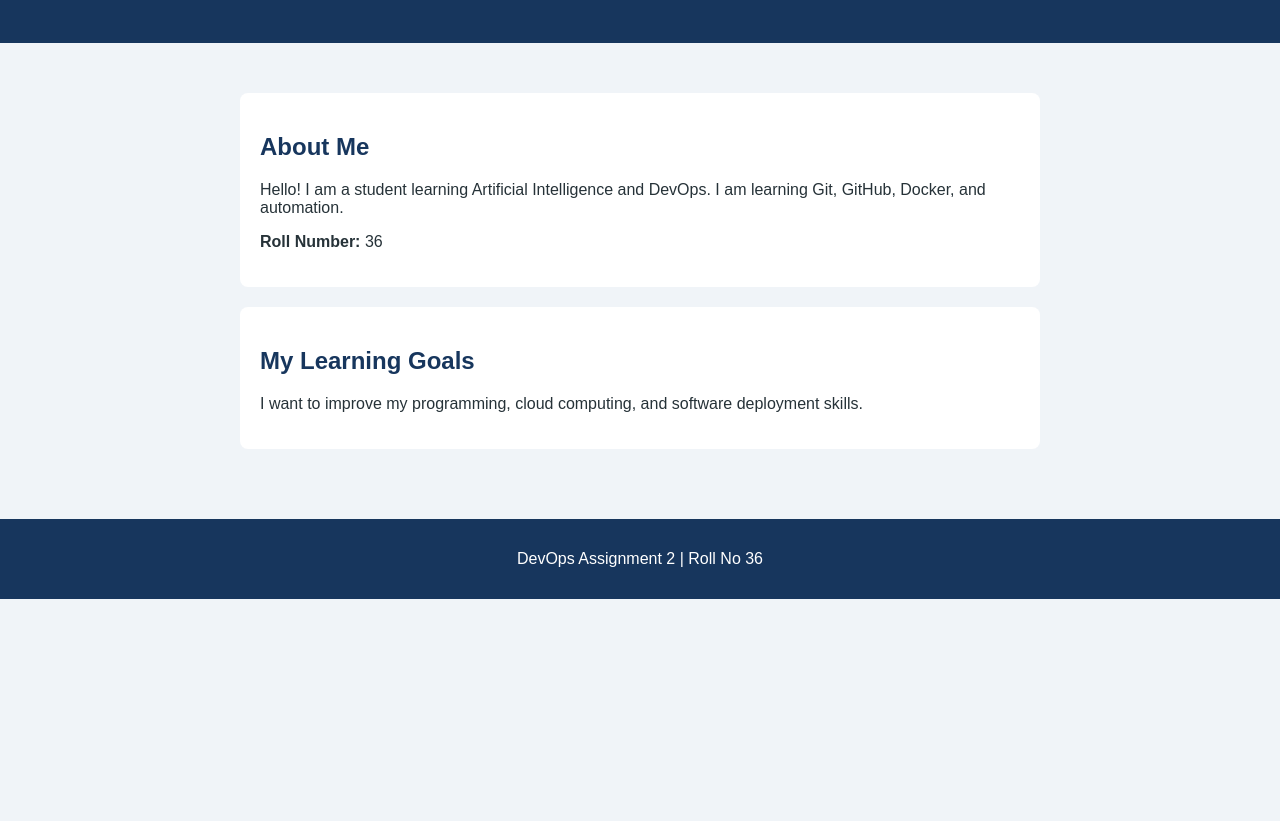
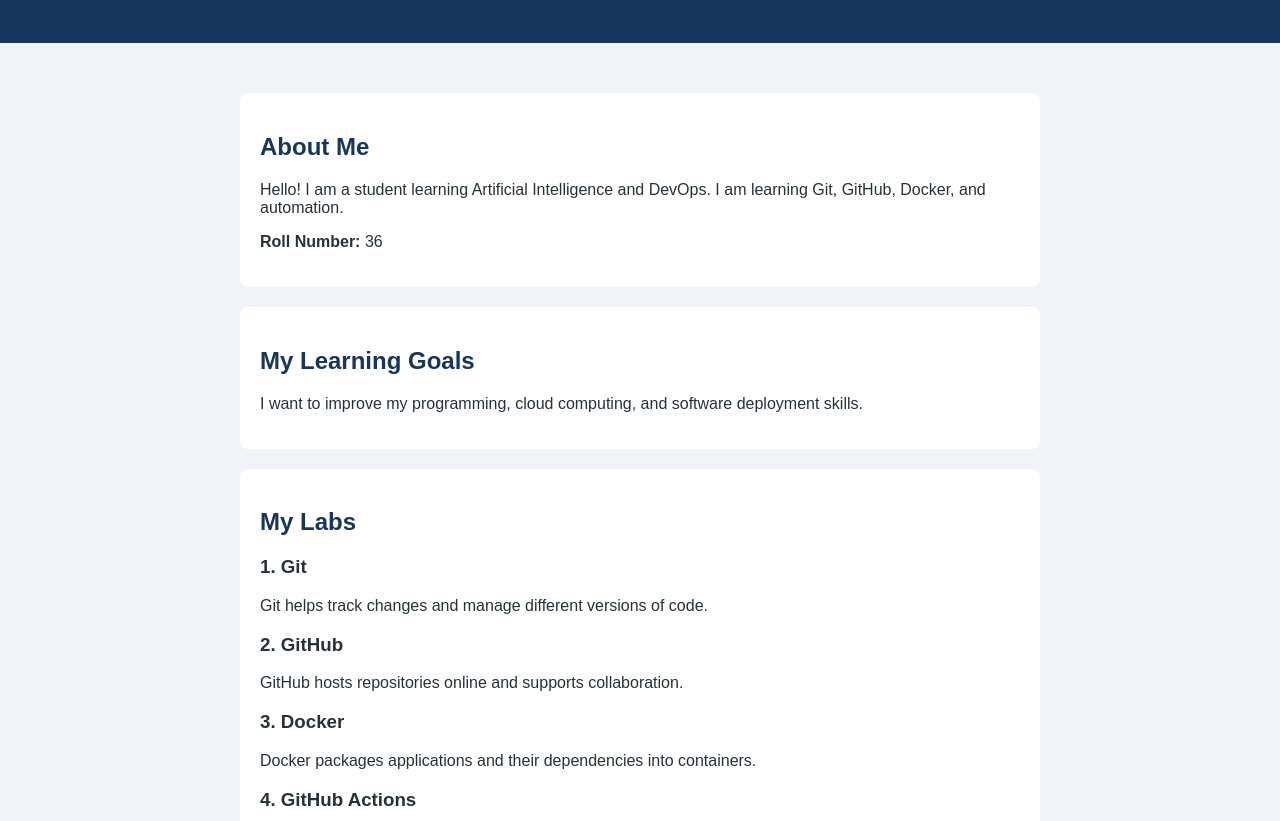
Before and after one commit to Zainab-zaini/devops-a2-36, a plain HTML site: page index.html in a window 1280 px wide. Shown: the part 131-952 px from the top of the page. Before the commit the page ends 800 px from the top, so only its background shows below. Drawn offline with Linux system fonts and the light colour scheme.

Commit message:
Add course labs section to portfolio

```diff
--- a/index.html
+++ b/index.html
@@ -26,6 +26,23 @@
             <p>I want to improve my programming, cloud computing,
             and software deployment skills.</p>
         </section>
+
+        <section>
+            <h2>My Labs</h2>
+
+            <h3>1. Git</h3>
+            <p>Git helps track changes and manage different versions of code.</p>
+
+            <h3>2. GitHub</h3>
+            <p>GitHub hosts repositories online and supports collaboration.</p>
+
+            <h3>3. Docker</h3>
+            <p>Docker packages applications and their dependencies into containers.</p>
+
+            <h3>4. GitHub Actions</h3>
+            <p>GitHub Actions automates testing and deployment workflows.</p>
+        </section>
+
     </main>
 
     <footer>
```
